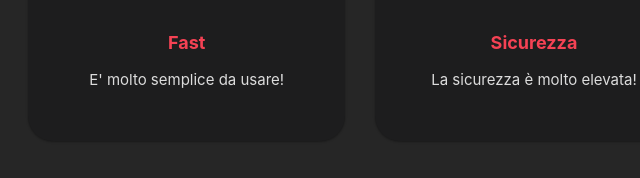
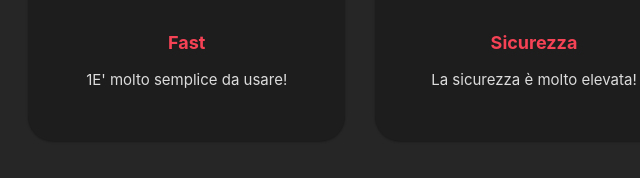
Before and after one commit to SpaceCraftBot/BotDashboard, a plain HTML site: page index.html in a window 1280 px wide. Shown: the part 975-1153 px from the top of the page, 106-746 px from the left. Drawn offline with nearby package versions, Linux system fonts and the light colour scheme; files whose address does not match are found by name.

Commit message:
Update index.html

```diff
--- a/index.html
+++ b/index.html
@@ -51,7 +51,7 @@
                 <div class="col-sm-6 col-md-5 col-lg-4 item">
                     <div id="features" class="box" style="/*border-radius: 34px;*/"><i class="fa fa-bolt icon" style="color: var(--main-color);"></i>
                         <h3 class="name">Fast</h3>
-                        <p class="description" style="color: var(--secondary-text-color);">E' molto semplice da usare!<br></p>
+                        <p class="description" style="color: var(--secondary-text-color);">1E' molto semplice da usare!<br></p>
                     </div>
                 </div>
                 <div class="col-sm-6 col-md-5 col-lg-4 item">
```
